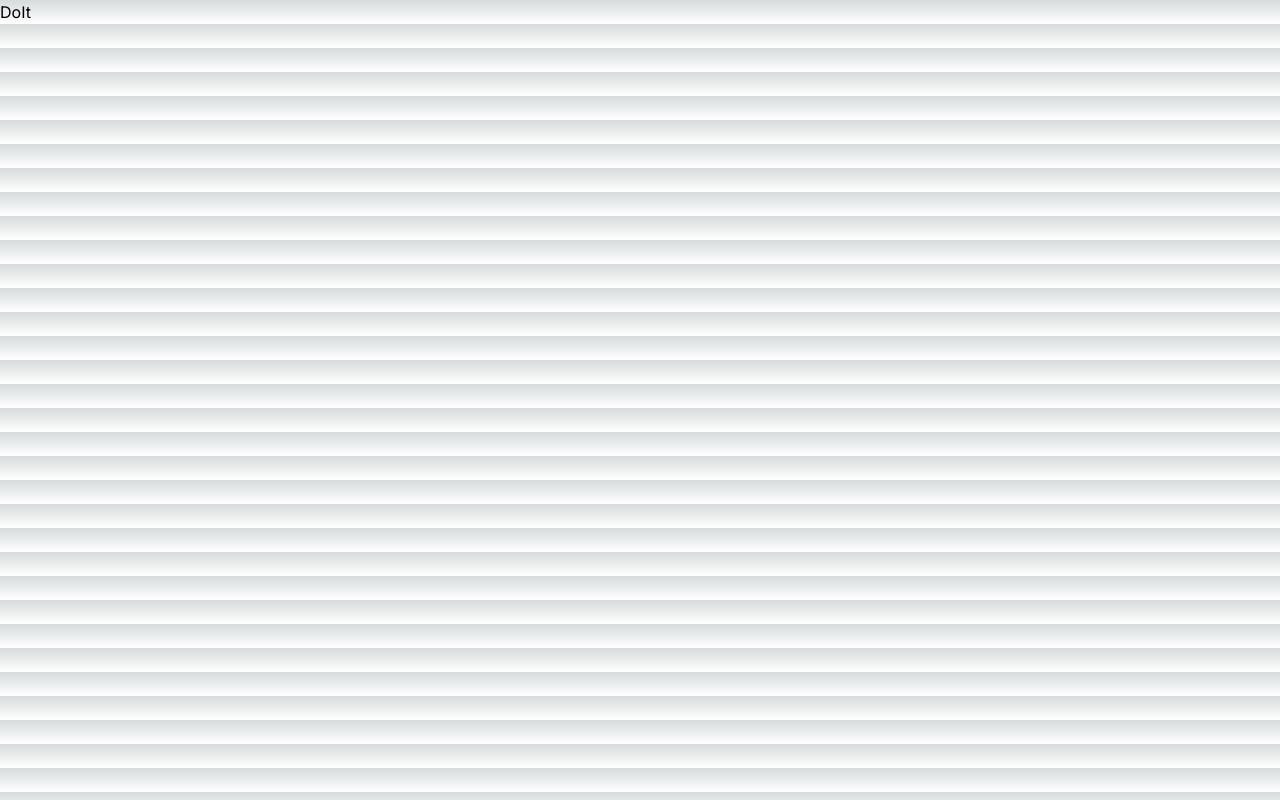
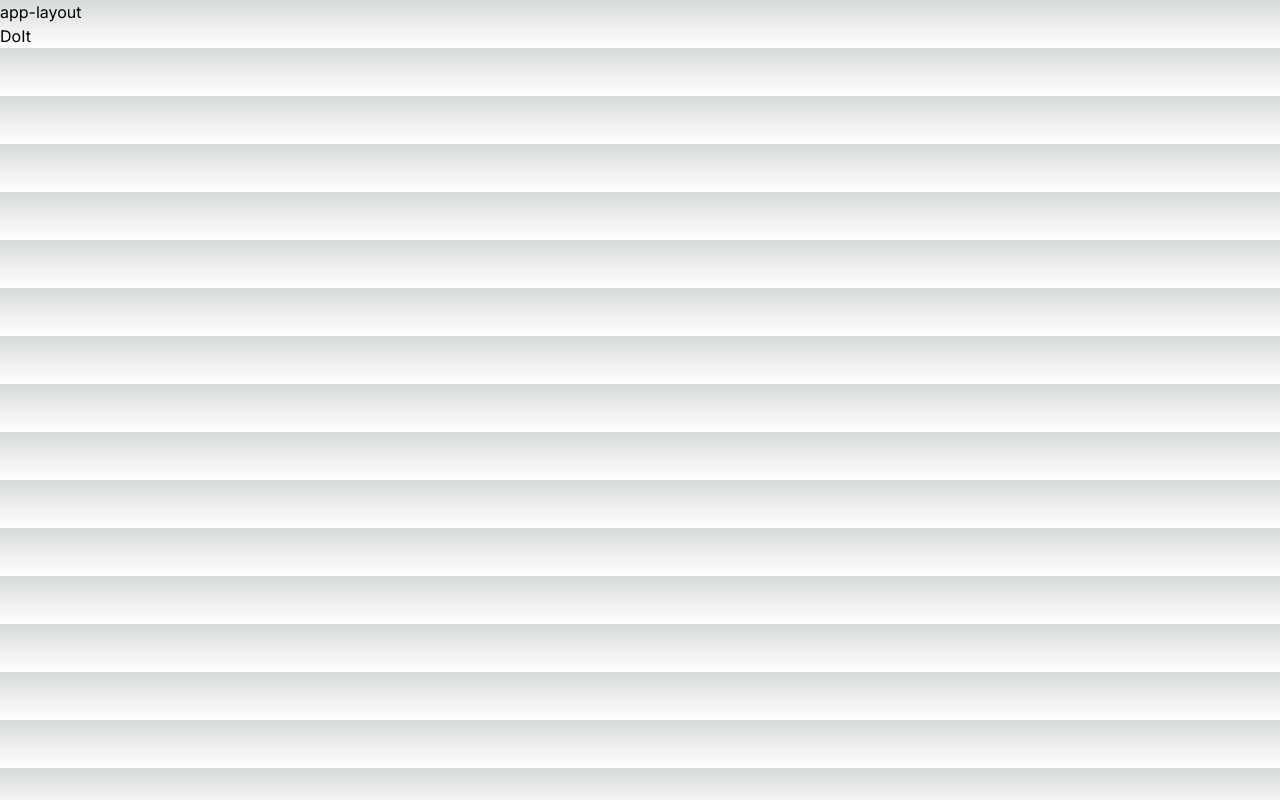
Before and after one commit to XoDeR/DoIt, a Next.js app: page / in a window 1280 px wide. Built offline with nearby package versions, Linux system fonts and the light colour scheme.

Commit message:
Added app-layout

```diff
--- a/app/page.tsx
+++ b/app/page.tsx
@@ -1,5 +1,9 @@
-import Image from "next/image";
+import { AppLayout } from "@/components/layouts/app-layout";
 
 export default function IndexPage() {
-  return <div>DoIt</div>;
+  return (
+    <AppLayout>
+      <div>DoIt</div>
+    </AppLayout>
+  );
 }
--- /dev/null
+++ b/components/layouts/app-layout.tsx
@@ -0,0 +1,12 @@
+import { ReactNode } from "react";
+
+export const AppLayout = ({ children }: { children: ReactNode }) => {
+  return (
+    <div>
+      <div>app-layout</div>
+      <div>
+        <section>{children}</section>
+      </div>
+    </div>
+  );
+};
```
